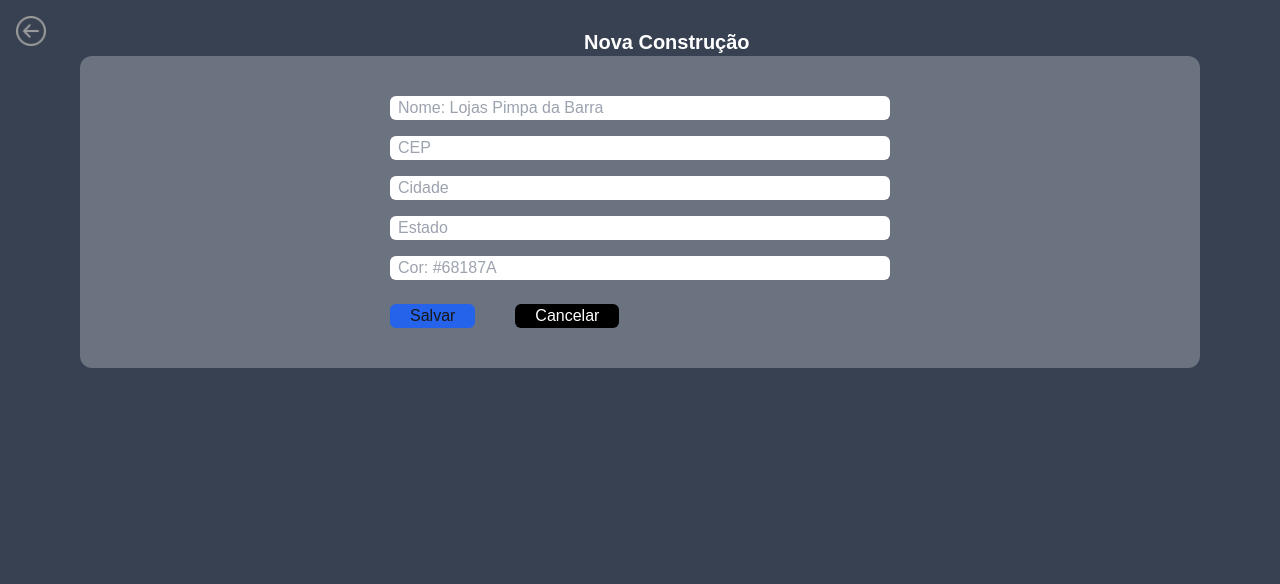
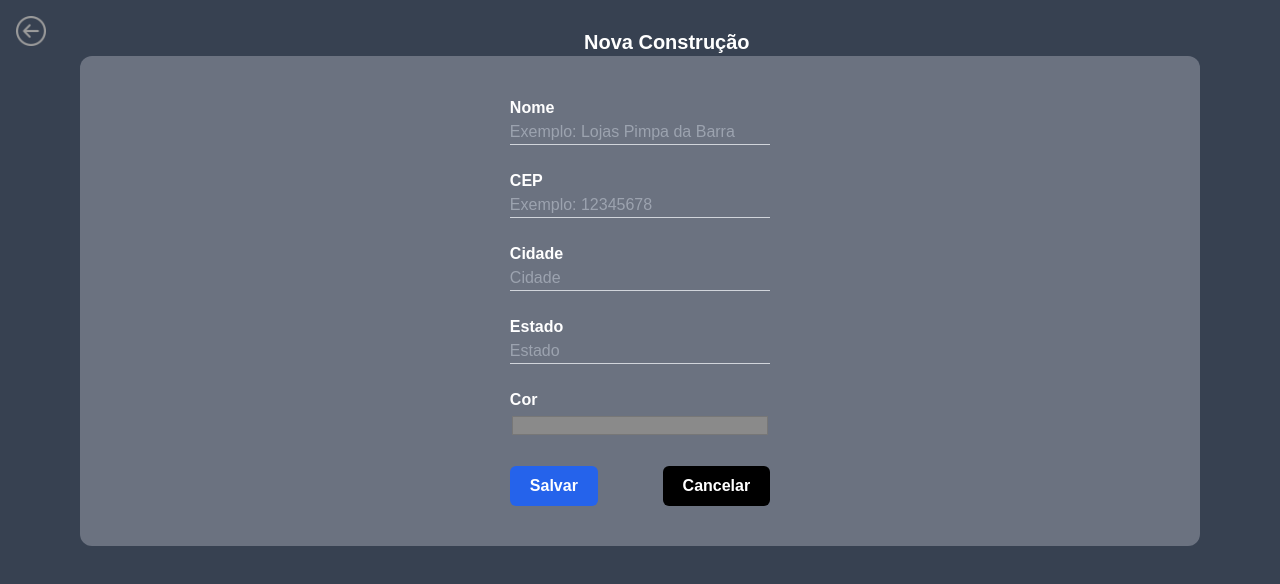
Before and after one commit to nxjuan/build-manager, a Next.js app in the folder build_manager_front_end/: page /new_build in a window 1280 px wide. Shown: the top 584 px of the page. Built offline with nearby package versions, Linux system fonts and the light colour scheme.

Commit message:
new build form validation

```diff
--- a/build_manager_front_end/src/app/new_build/page.tsx
+++ b/build_manager_front_end/src/app/new_build/page.tsx
@@ -1,6 +1,3 @@
-
-
-// Componente NewBuild atualizado
 'use client';
 import { useState } from 'react';
 import { useBuildService } from '@/resources/build/build.service';
@@ -13,7 +10,9 @@ const [name, setName] = useState('');
   const [cep, setCep] = useState('');
   const [city, setCity] = useState('');
   const [state, setState] = useState('');
-const [color, setColor] = useState('');
+  const [color, setColor] = useState('#8A8A8A');
+  const [nameError, setNameError] = useState('');
+  const [cepError, setCepError] = useState('');
 
   // Função para buscar o endereço pelo CEP
   const fetchAddressFromCep = async (cep: string) => {
@@ -33,18 +32,37 @@ const fetchAddressFromCep = async (cep: string) => {
   };
 
   // Função para lidar com a mudança do campo CEP
-const handleCepChange = (e: React.ChangeEvent<HTMLInputElement>) => {
-  const newCep = e.target.value;
-  setCep(newCep);
+  const handleCepChange = (newCep: string) => {
+    const sanitizedCep = newCep.replace(/[^0-9]/g, ''); // Remove hífens e caracteres não numéricos
+    setCep(sanitizedCep);
 
-  if (newCep.length === 8) {
-    fetchAddressFromCep(newCep);
+    if (sanitizedCep.length === 8) {
+      fetchAddressFromCep(sanitizedCep);
     }
   };
 
   // Função para lidar com a submissão do formulário
   const handleSubmit = async (event: React.FormEvent) => {
     event.preventDefault();
+
+    // Validação dos campos obrigatórios
+    let isValid = true;
+
+    if (!name.trim()) {
+      setNameError('O campo Nome é obrigatório.');
+      isValid = false;
+    } else {
+      setNameError('');
+    }
+
+    if (!cep.trim() || cep.length !== 8) {
+      setCepError('O campo CEP é obrigatório e deve conter 8 dígitos.');
+      isValid = false;
+    } else {
+      setCepError('');
+    }
+
+    if (!isValid) return;
 
     // Criação do payload para enviar ao servidor
     const payload = {
@@ -64,7 +82,7 @@ const handleSubmit = async (event: React.FormEvent) => {
       setCep('');
       setCity('');
       setState('');
-    setColor('');
+      setColor('#8A8A8A');
     } catch (error) {
       console.error('Erro ao criar a construção:', error);
     }
@@ -81,62 +99,91 @@ return (
         Nova Construção
       </h1>
       <div className="bg-gray-500 py-10 flex items-center justify-center rounded-xl">
-      <form onSubmit={handleSubmit}>
+        <form onSubmit={handleSubmit} className="space-y-6 max-w-lg mx-auto">
+          {/* Campo Nome */}
+          <label className="block">
+            <span className="text-white font-semibold">Nome</span>
             <input
               type="text"
               value={name}
               onChange={(e) => setName(e.target.value)}
-          className="w-[500px] text-gray-400 rounded-md block mb-4 pl-2 focus:text-gray-600"
-          placeholder="Nome: Lojas Pimpa da Barra"
+              className={`w-full border-b ${nameError ? 'border-red-500' : 'border-gray-300'
+                } bg-transparent text-white focus:outline-none focus:border-green-500 transition duration-200`}
+              placeholder="Exemplo: Lojas Pimpa da Barra"
             />
+            {nameError && <span className="text-red-500 text-sm">{nameError}</span>}
+          </label>
+
+          {/* Campo CEP */}
+          <label className="block">
+            <span className="text-white font-semibold">CEP</span>
             <input
               type="text"
               value={cep}
-          onChange={handleCepChange}
-          className="w-[500px] text-gray-400 rounded-md block mb-4 pl-2 focus:text-gray-600"
-          placeholder="CEP"
+              onChange={(e) => handleCepChange(e.target.value)}
+              className={`w-full border-b ${cepError ? 'border-red-500' : 'border-gray-300'
+                } bg-transparent text-white focus:outline-none focus:border-green-500 transition duration-200`}
+              placeholder="Exemplo: 12345678"
             />
+            {cepError && <span className="text-red-500 text-sm">{cepError}</span>}
+          </label>
+
+          {/* Campo Cidade */}
+          <label className="block">
+            <span className="text-white font-semibold">Cidade</span>
             <input
               type="text"
               value={city}
               onChange={(e) => setCity(e.target.value)}
-          className="w-[500px] text-gray-400 rounded-md block mb-4 pl-2 focus:text-gray-600"
+              className="w-full border-b border-gray-300 bg-transparent text-white focus:outline-none focus:border-green-500 transition duration-200"
               placeholder="Cidade"
               readOnly
             />
+          </label>
+
+          {/* Campo Estado */}
+          <label className="block">
+            <span className="text-white font-semibold">Estado</span>
             <input
               type="text"
               value={state}
               onChange={(e) => setState(e.target.value)}
-          className="w-[500px] text-gray-400 rounded-md block mb-4 pl-2 focus:text-gray-600"
+              className="w-full border-b border-gray-300 bg-transparent text-white focus:outline-none focus:border-green-500 transition duration-200"
               placeholder="Estado"
               readOnly
             />
+          </label>
+
+          {/* Campo Cor */}
+          <label className="block">
+            <span className="text-white font-semibold">Cor</span>
             <input
-          type="text"
+              type="color"
               value={color}
               onChange={(e) => setColor(e.target.value)}
-          className="w-[500px] text-gray-400 rounded-md block mb-4 pl-2 focus:text-gray-600"
-          placeholder="Cor: #68187A"
+              className="w-full border-none bg-transparent text-white focus:outline-none transition duration-200 cursor-pointer"
             />
-        <div className="mt-6 items-center justify-end gap-x-6">
+          </label>
+
+          {/* Botões */}
+          <div className="mt-6 flex items-center justify-between">
             <button
-            className="bg-blue-600 hover:bg-blue-900 px-5 rounded-md"
+              className="bg-blue-600 hover:bg-blue-900 px-5 py-2 rounded-md text-white font-semibold"
               type="submit"
-            title="Save"
+              title="Salvar"
             >
               Salvar
             </button>
             <button
-            className="bg-black ml-10 text-white hover:bg-red-500 px-5 rounded-md"
+              className="bg-black text-white hover:bg-red-500 px-5 py-2 rounded-md font-semibold"
               type="button"
-            title="Cancel"
+              title="Cancelar"
               onClick={() => {
                 setName('');
                 setCep('');
                 setCity('');
                 setState('');
-              setColor('');
+                setColor('#8A8A8A');
               }}
             >
               Cancelar
```
Lines whose indentation alone changed are shown as unchanged.
